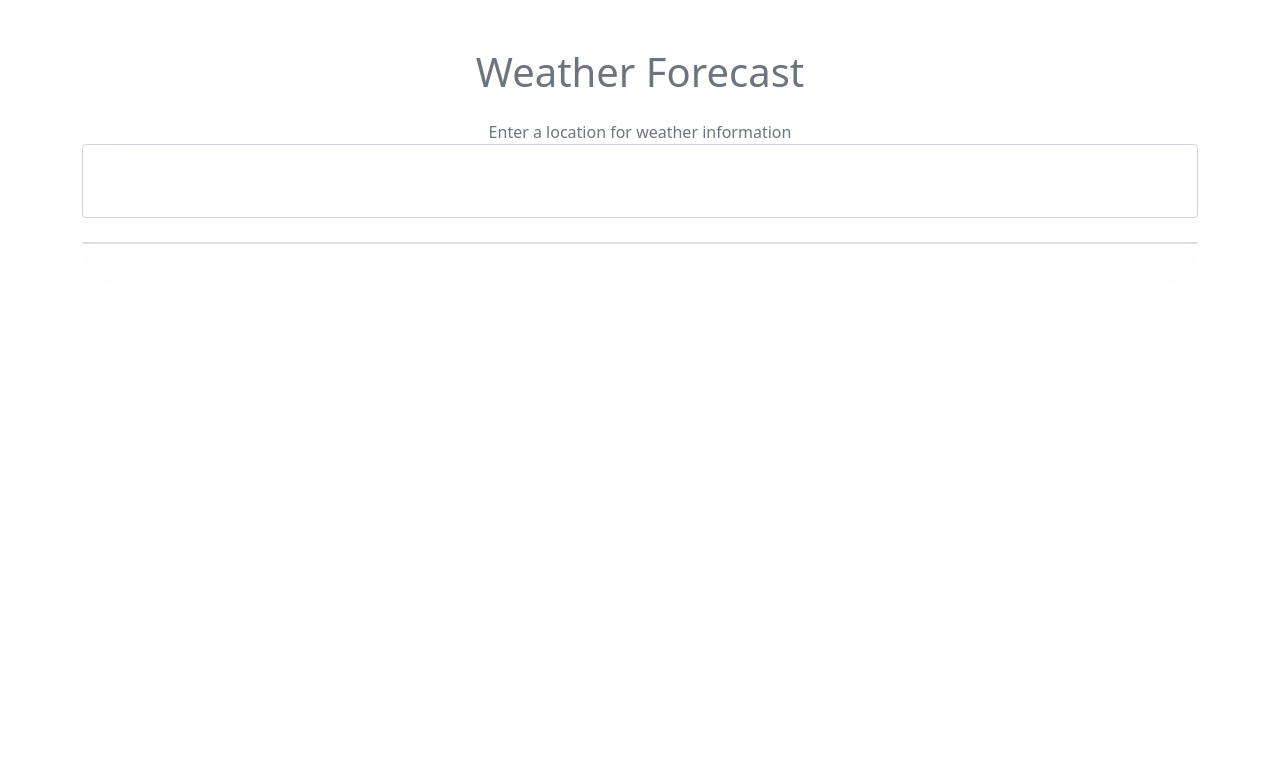
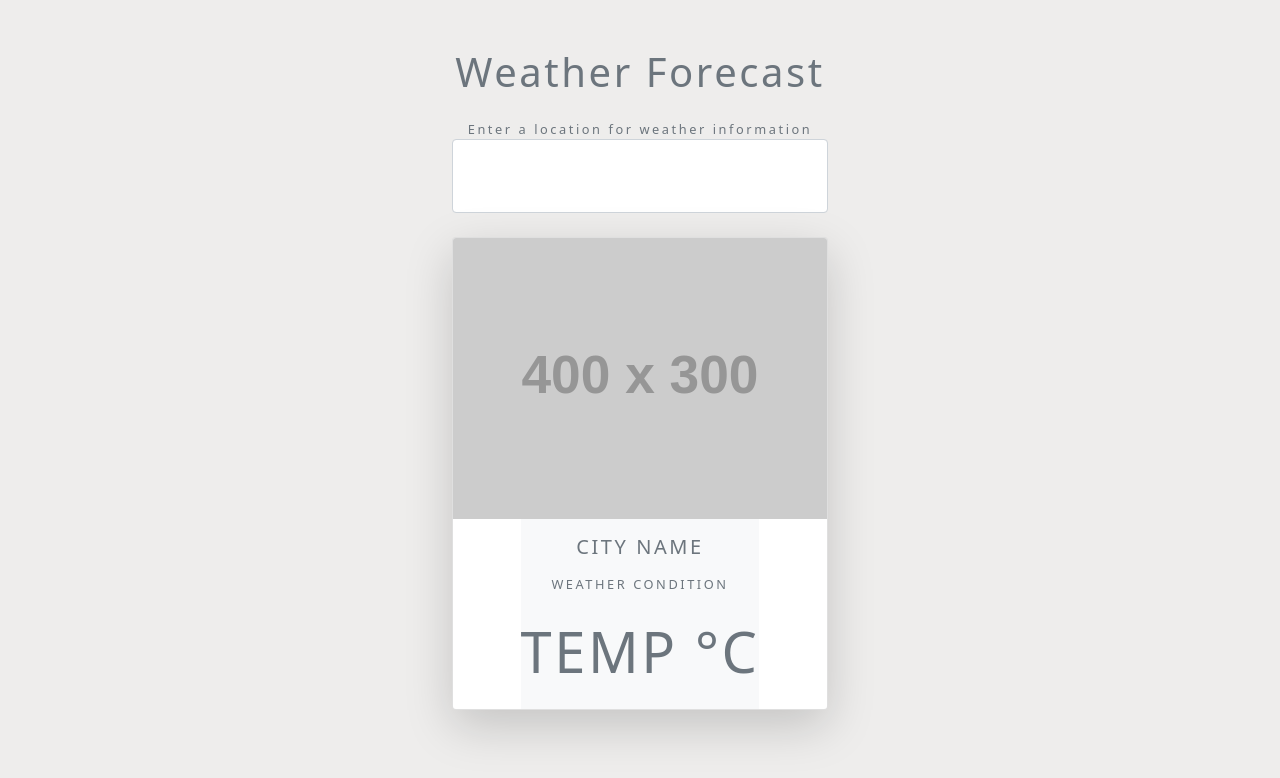
Before and after one commit to miryasha/Weather_Console, a plain HTML site: page index.html in a window 1280 px wide. Drawn offline with nearby package versions, Linux system fonts and the light colour scheme; placeholder pictures from the web are drawn by us.

Commit message:
card template is done

```diff
--- a/index.html
+++ b/index.html
@@ -19,7 +19,19 @@
         </form>
 <!--this is part to show pic depends on time-->
         <div class="card shadow-lg rounded">
+            <img src="https://via.placeholder.com/400x300" class="time card-img-top">
+            <!--div for weather icon-->
+            <div class="icon bg-light mx-auto text-center">
+                <div class="text-muted text-uppercase text-center details">
+                    <h5 class="my-3">City name</h5>
+                    <div class="my-3">Weather condition</div>
+                    <div class="display-4 my-4">
+                        <span>temp</span>
+                        <span>&deg;C</span>
+                    </div>
 
+                </div>
+            </div>
         </div>
 
     </div>
--- a/style.css
+++ b/style.css
@@ -0,0 +1,9 @@
+body{
+    background: #eeedec;
+    letter-spacing: 0.2em;
+    font-size: 0.8em;
+}
+
+.container{
+    max-width: 400px;
+}
```
